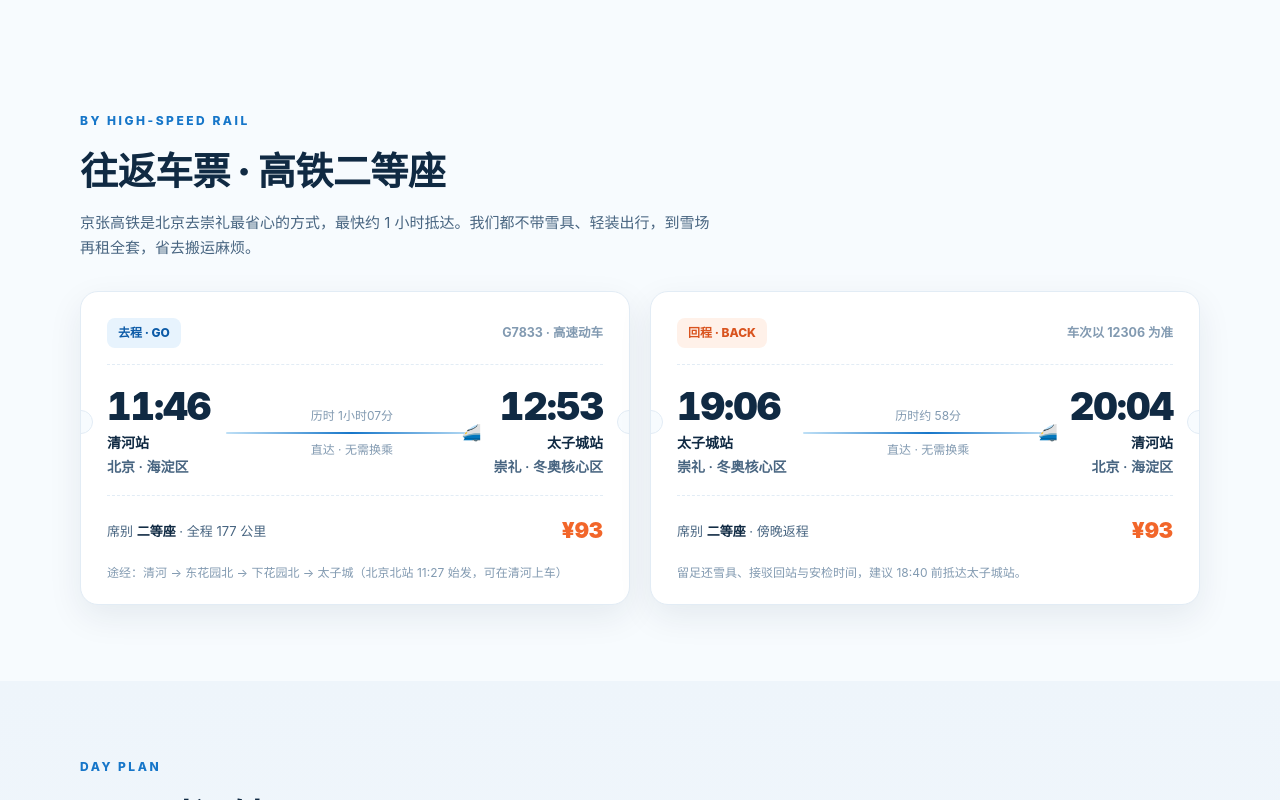
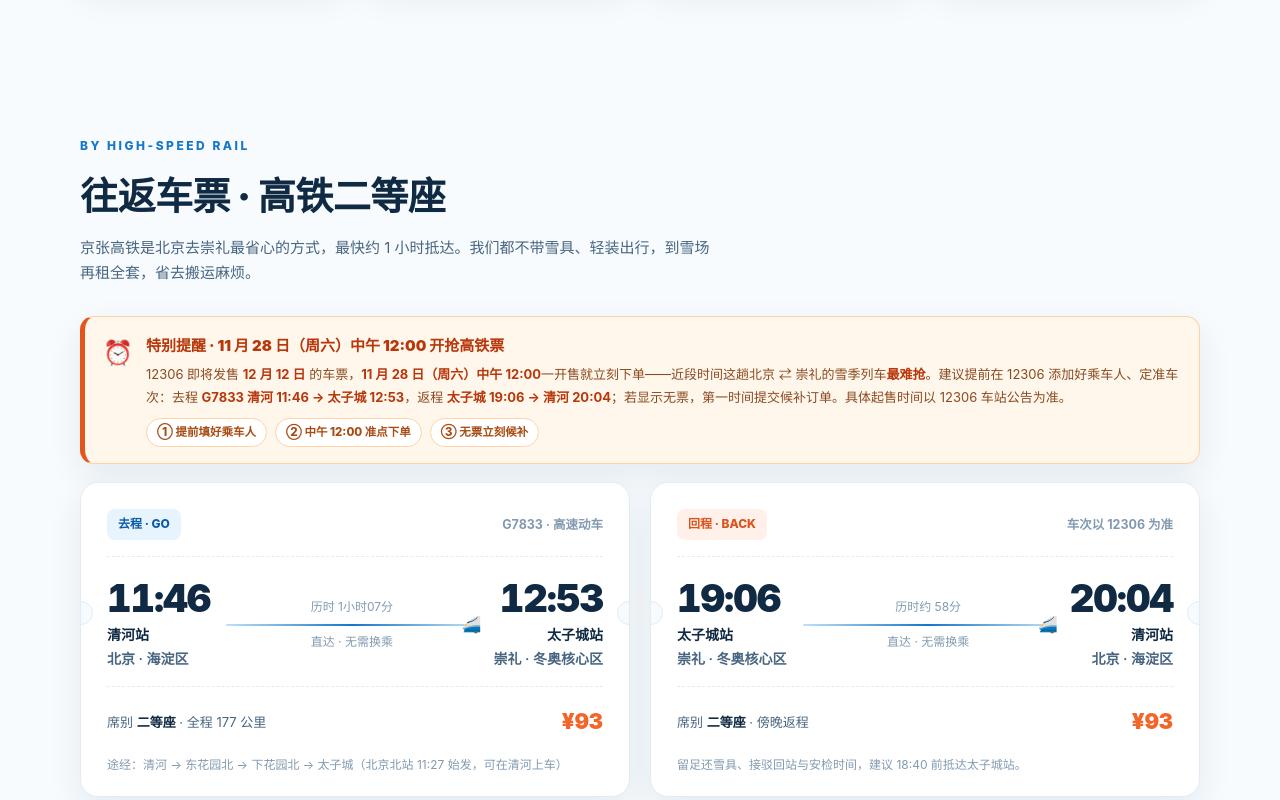
Before and after one commit to Tisure/SilverSlope, a plain HTML site: page index.html in a window 1280 px wide. Shown: the part 1133-1933 px from the top of the page. Drawn offline with Linux system fonts and the light colour scheme.

Commit message:
Add ticket rush alert for Nov 28 noon

```diff
--- a/index.html
+++ b/index.html
@@ -20,6 +20,17 @@
   .sp-card p{font-size:12.5px;line-height:1.6;opacity:.96;margin:0 0 12px}
   .sp-meta{font-size:12px;font-weight:800;background:rgba(0,0,0,.12);padding:8px 10px;border-radius:8px;margin-bottom:14px}
   .sp-go{font-size:13px;font-weight:800;border-bottom:1px solid rgba(255,255,255,.5);padding-bottom:2px}
+  /* 抢票特别提醒 */
+  .hero-alert{display:inline-flex;align-items:center;gap:9px;max-width:100%;margin-top:14px;background:linear-gradient(100deg,#fff6d8,#ffe9c2);border:1px solid #ffd27a;border-left:5px solid #e2561b;border-radius:10px;padding:10px 15px;box-shadow:0 6px 18px rgba(0,0,0,.14);color:#7c3208;font-size:13.5px;font-weight:700;line-height:1.5}
+  .hero-alert b{color:#c2410c;font-weight:900}
+  .hero-alert .ha-icon{font-size:18px;flex:none}
+  .rush-alert{display:flex;align-items:flex-start;gap:13px;margin-bottom:18px;background:#fff7ec;border:1px solid #ffd3a3;border-left:5px solid #e2561b;border-radius:14px;padding:16px 18px;box-shadow:var(--shadow)}
+  .rush-alert .ra-ic{font-size:24px;flex:none}
+  .rush-alert h3{font-size:15px;font-weight:900;color:#b8370b;margin-bottom:5px}
+  .rush-alert p{font-size:13px;color:#8a4a20;line-height:1.75}
+  .rush-alert p b{color:#b8370b}
+  .rush-alert .ra-actions{margin-top:9px;display:flex;flex-wrap:wrap;gap:8px}
+  .rush-alert .ra-actions span{font-size:11.5px;font-weight:800;background:#fff;border:1px solid #ffd3a3;color:#a84c14;border-radius:99px;padding:4px 10px}
 </style>
 </head>
 <body>
@@ -47,6 +58,7 @@
 <section id="hero" class="hero">
   <div class="wrap">
     <span class="eyebrow"><span class="dot"></span> 2025–2026 雪季 · 一日 / 两日可选</span>
+    <div class="hero-alert" role="alert"><span class="ha-icon">⏰</span><span><b>特别提醒</b>：<b>11 月 28 日（周六）中午 12:00</b>开抢 12/12 高铁票，这趟车近期最难抢，务必准时！</span></div>
     <h1>北京直达崇礼<br><span class="hl">高铁滑雪攻略</span></h1>
     <p class="lead">清河站出发，一趟高铁直达太子城。想当天往返就选一日速通，想滑得尽兴就住一晚玩两日，两种方案任你挑。</p>
     <div class="badges">
@@ -94,6 +106,14 @@
       <div class="kicker">By High-speed Rail</div>
       <h2>往返车票 · 高铁二等座</h2>
       <p>京张高铁是北京去崇礼最省心的方式，最快约 1 小时抵达。我们都不带雪具、轻装出行，到雪场再租全套，省去搬运麻烦。</p>
+    </div>
+    <div class="rush-alert reveal" role="alert">
+      <div class="ra-ic">⏰</div>
+      <div>
+        <h3>特别提醒 · 11 月 28 日（周六）中午 12:00 开抢高铁票</h3>
+        <p>12306 即将发售 <b>12 月 12 日</b> 的车票，<b>11 月 28 日（周六）中午 12:00</b>一开售就立刻下单——近段时间这趟北京 ⇄ 崇礼的雪季列车<b>最难抢</b>。建议提前在 12306 添加好乘车人、定准车次：去程 <b>G7833 清河 11:46 → 太子城 12:53</b>，返程 <b>太子城 19:06 → 清河 20:04</b>；若显示无票，第一时间提交候补订单。具体起售时间以 12306 车站公告为准。</p>
+        <div class="ra-actions"><span>① 提前填好乘车人</span><span>② 中午 12:00 准点下单</span><span>③ 无票立刻候补</span></div>
+      </div>
     </div>
     <div class="tickets">
       <div class="ticket reveal">
```
